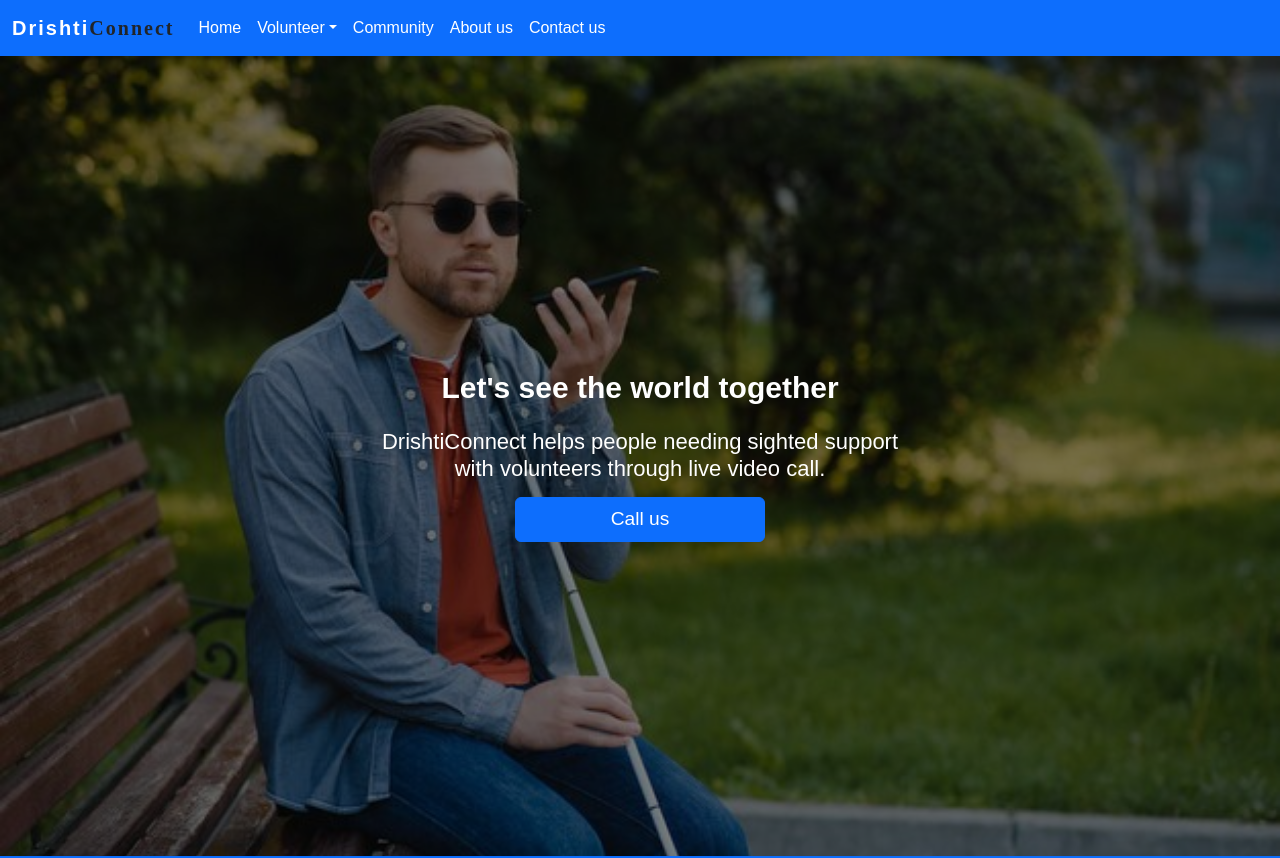
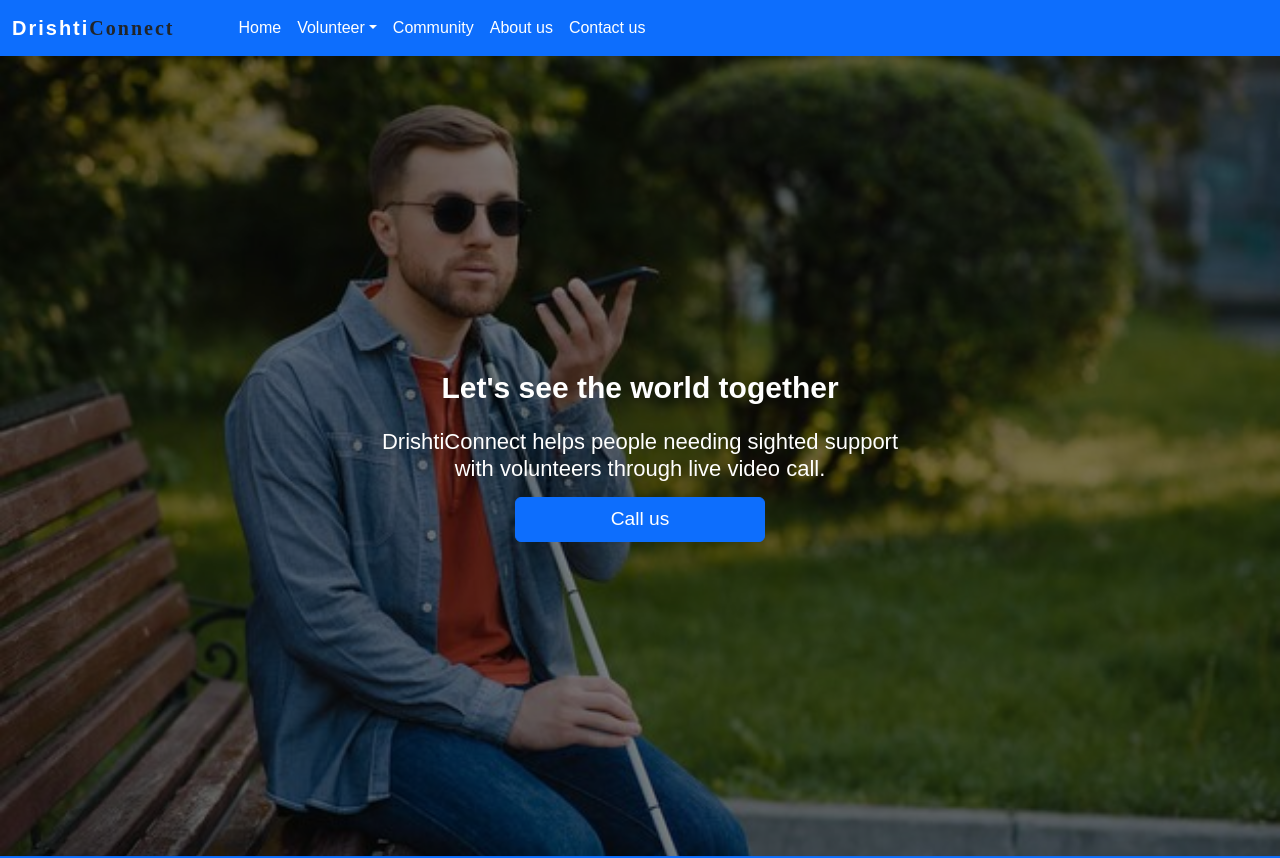
Before and after one commit to NetranjaliJoshi/DrishtiConnectDemo, a React (Create React App) app: page / in a window 1280 px wide. Shown: the top 858 px of the page. Built offline with nearby package versions, Linux system fonts and the light colour scheme; some icons are missing.

Commit message:
move home to left

```diff
--- a/src/Components/css/Home.css
+++ b/src/Components/css/Home.css
@@ -6,6 +6,9 @@
   background-size: cover;
 }
 
+.marginChange {
+  margin-left: 40px;
+}
 .content {
   display: flex;
   flex-direction: column;
--- a/src/Components/pages/navbar.js
+++ b/src/Components/pages/navbar.js
@@ -1,5 +1,6 @@
 import React, { useState } from "react";
 import { Link } from "react-router-dom";
+import "../css/navbar.css";
 const Navbar = () => {
   const [isNavOpen, setIsNavOpen] = useState(false);
 
@@ -44,7 +45,7 @@ const Navbar = () => {
           <div
             className={`collapse navbar-collapse ${isNavOpen ? "show" : ""}`}
           >
-            <ul className="navbar-nav me-auto mb-2 mb-lg-0">
+            <ul className="navbar-nav me-auto mb-2 mb-lg-0 marginChange">
               <li className="nav-item">
                 <Link to="/" className="nav-link active" aria-current="page">
                   Home
```
Also changed, not shown: src/Components/css/navbar.css (added).
